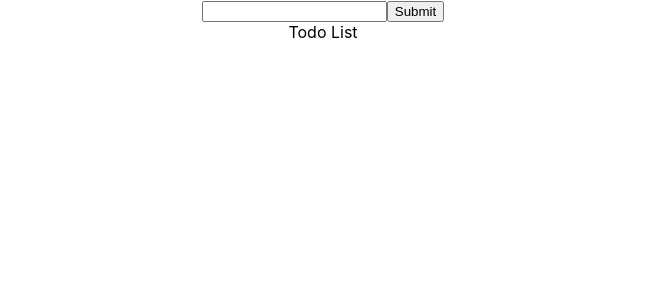
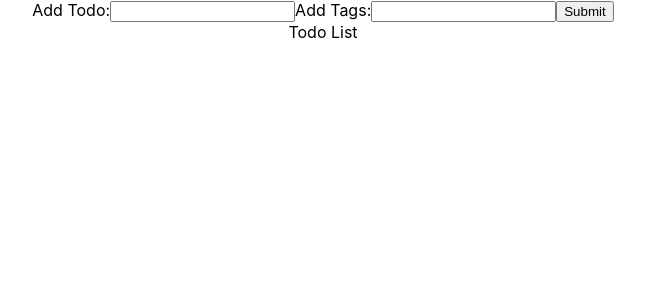
Before and after one commit to CoreyGumbs/reducer-todo, a React (Create React App) app: page / in a window 1280 px wide. Shown: the top 300 px of the page, without its empty margins (317-962 px from the left). Built offline with nearby package versions, Linux system fonts and the light colour scheme.

Commit message:
[Add] created Tags input & dispatched to reducer. workd

```diff
--- a/src/components/TodoForm/TodoForm.js
+++ b/src/components/TodoForm/TodoForm.js
@@ -2,20 +2,33 @@ import React, {useState} from 'react';
 
 const TodoForm  = ({state, dispatch}) => {
     const [todoItem, setTodoItem] = useState('');
+    const [todoTags, setTodoTags] = useState([]);
 
     const handleChanges = e => {
-        setTodoItem(e.target.value);
+        switch(e.target.name){
+            case 'todoItem':
+                setTodoItem(e.target.value);
+                break;
+            case 'todoTags':
+                setTodoTags(e.target.value.split(","));
+                break;
+            default:
+                return e.target.value;
+        }
     };
 
     const handleSubmit = e => {
         e.preventDefault();
-        dispatch({type: 'ADD_TODO', payload: todoItem})
+        dispatch({type: 'ADD_TODO', payload: {item: todoItem, tags: todoTags}});
     };
 
     return(
         <div>
             <form onSubmit={handleSubmit}>
+                <label htmlFor="todoItem">Add Todo:</label>
                 <input type="text" name="todoItem" value={todoItem} onChange={handleChanges} />
+                <label htmlFor="">Add Tags:</label>
+                <input type="text" name="todoTags" value={todoTags} onChange={handleChanges}/>
                 <button type="submit">
                     Submit
                 </button>
--- a/src/reducers/todoReducer.js
+++ b/src/reducers/todoReducer.js
@@ -1,6 +1,7 @@
 export const initialState ={
     data: [{
             item: 'first todo',
+            tags: [],
             completed: false,
              id: Date.now()
     }]
@@ -14,9 +15,11 @@ export const todoReducer = (currentState, action) => {
                 data: [
                     ...currentState.data,
                     {
-                    item: action.payload,
+                    item: action.payload.item,
+                    tags: action.payload.tags,
                     completed: false,
-                    id: Date.now()
+                    id: Date.now(),
+                    completedDate: ''
                     }
                 ]
             }
```
